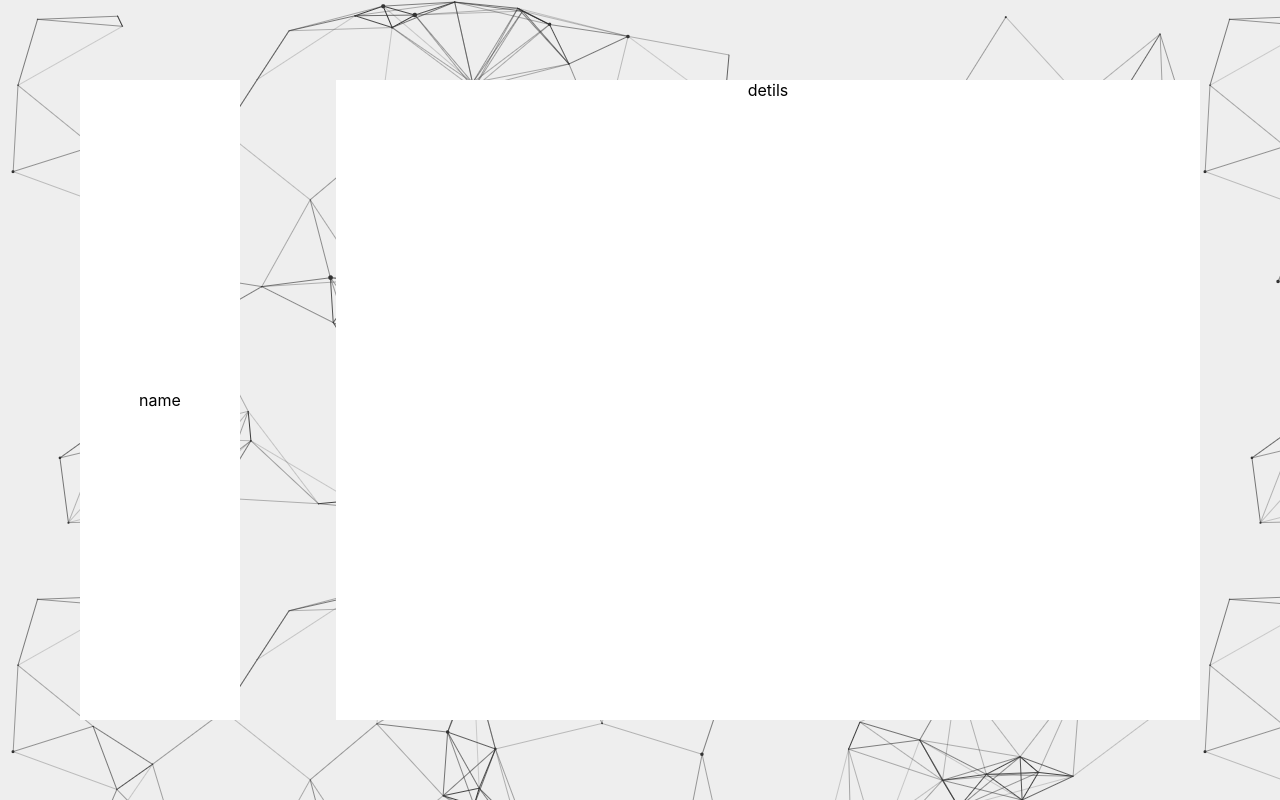
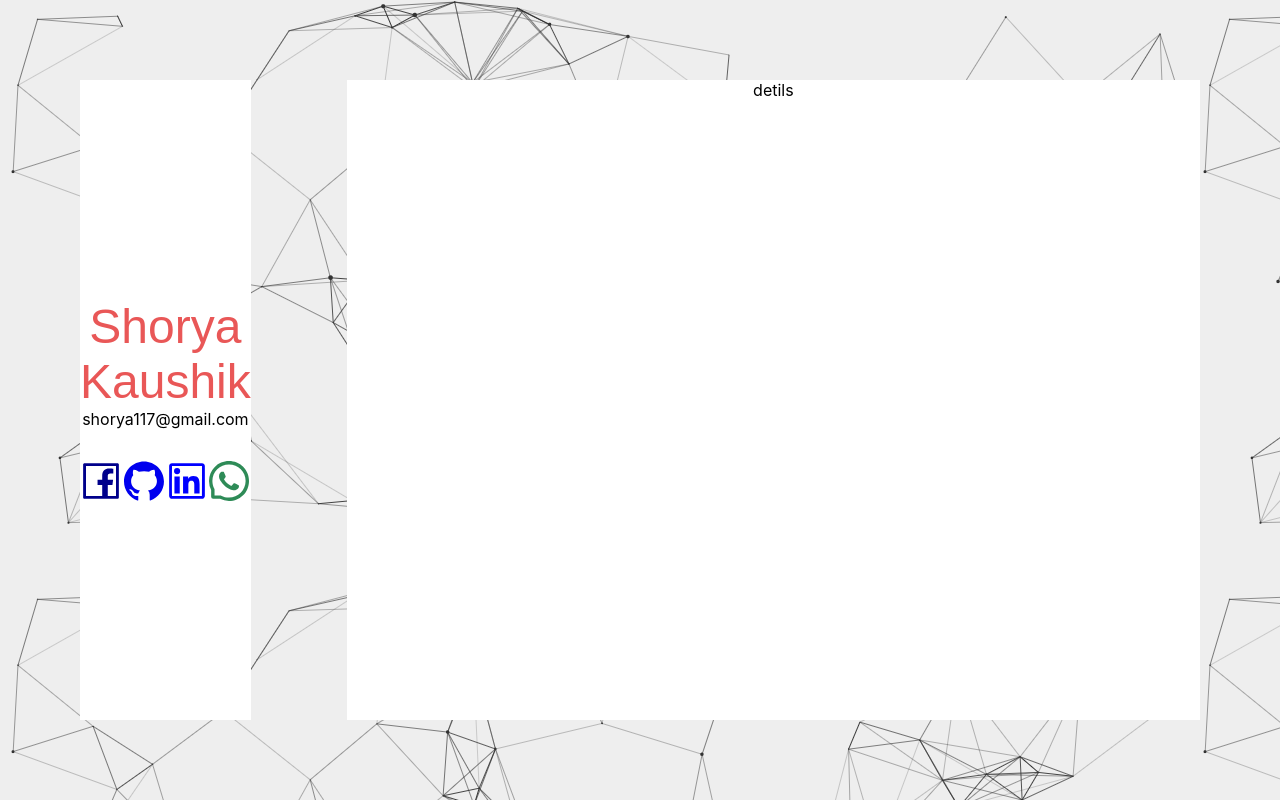
Before and after one commit to shoryakaushik/Portfolio, a React (Create React App) app: page / in a window 1280 px wide. Built offline with nearby package versions, Linux system fonts and the light colour scheme.

Commit message:
Add contact component *Add icons with url

```diff
--- a/package.json
+++ b/package.json
@@ -10,6 +10,7 @@
     "@types/node": "^12.0.0",
     "@types/react": "^16.9.0",
     "@types/react-dom": "^16.9.0",
+    "antd": "^4.3.5",
     "react": "^16.13.1",
     "react-dom": "^16.13.1",
     "react-scripts": "3.4.1",
--- a/src/App.tsx
+++ b/src/App.tsx
@@ -1,11 +1,12 @@
 import React from 'react';
 import './App.css';
 
+import { Contact } from './components/Contact'
 const App: React.FC  = () =>{
   return (
     <div className="App">
          <div className = "left-content">
-              name
+              <Contact />
          </div>
          <div className = "right-content">
               detils
--- a/src/components/Contact/index.tsx
+++ b/src/components/Contact/index.tsx
@@ -1,10 +1,34 @@
-import React from 'react';
-import './style.css';
+import React from "react";
+import "./style.css";
 
-export const AddLink: React.FC = () =>{
-    return(
-           <div>
-               about me
-           </div>
-    );
-}
+import {
+  FacebookOutlined,
+  GithubOutlined,
+  LinkedinOutlined,
+  WhatsAppOutlined,
+} from "@ant-design/icons";
+
+export const Contact: React.FC = () => {
+  return (
+    <div className="contact-content">
+      <div className="contact-name">
+        <header>Shorya Kaushik</header>
+        <label>shorya117@gmail.com</label>
+      </div>
+      <div className="contact-icons">
+        <a href="https://www.facebook.com/shorya.kaushik.7/">
+          <FacebookOutlined style={{ fontSize: "2.5em", color: "#00008B" }} />
+        </a>
+        <a href="https://github.com/shoryakaushik">
+          <GithubOutlined style={{ fontSize: "2.5em" }} />
+        </a>
+        <a href="https://www.linkedin.com/in/shorya-kaushik-13a820152/">
+          <LinkedinOutlined style={{ fontSize: "2.5em", color: "#0000FF" }} />
+        </a>
+        <a href="https://wa.me/8505891348">
+          <WhatsAppOutlined style={{ fontSize: "2.5em", color: "#2E8B57" }} />
+        </a>
+      </div>
+    </div>
+  );
+};
--- a/src/components/Contact/style.css
+++ b/src/components/Contact/style.css
@@ -0,0 +1,12 @@
+header{
+    font-size: 3em;
+    font-family: 'Montserrat', sans-serif;
+    color: rgb(233, 87, 87);
+}
+
+.contact-icons{
+    margin-top: 2em;
+    display: flex;
+    justify-content: space-around;
+
+}
--- a/tsconfig.json
+++ b/tsconfig.json
@@ -16,6 +16,7 @@
     "moduleResolution": "node",
     "resolveJsonModule": true,
     "isolatedModules": true,
+    "noImplicitAny": false,
     "noEmit": true,
     "jsx": "react"
   },
```
Also changed, not shown: 1 other file (tests, documents, lock files or other folders).
